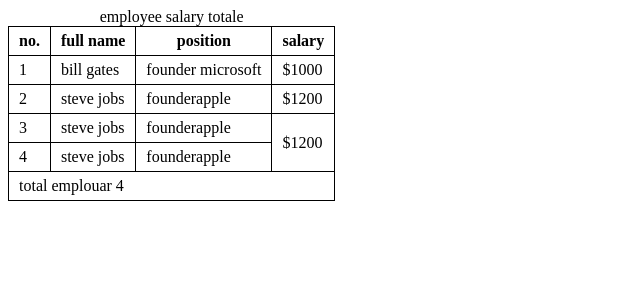
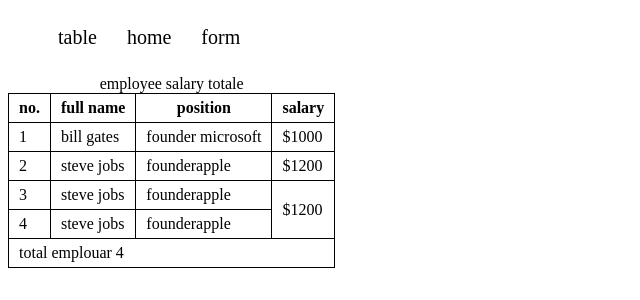
Before and after one commit to official-joyroy/form, a plain HTML site: page table.html in a window 1280 px wide. Shown: the whole page, without its empty margins (0-640 px from the left). Drawn offline with Linux system fonts and the light colour scheme.

Commit message:
first commit

```diff
--- /dev/null
+++ b/nav.css
@@ -0,0 +1,19 @@
+ nav >ul{
+            display: flex;
+
+        }
+        nav li{
+            list-style: none;
+            margin-right: 10px;
+            padding: 10px;
+
+        }
+        nav li:hover{
+            background-color: lightgray;
+
+        }
+        nav li a{
+            text-decoration: none;
+            color: black;
+            font-size: 20px;
+        }
--- a/table.html
+++ b/table.html
@@ -4,6 +4,7 @@
     <meta charset="UTF-8">
     <meta name="viewport" content="width=device-width, initial-scale=1.0">
     <title>html table</title>
+    <link rel="stylesheet" href="nav.css">
     <style>
         table{
             border-collapse: collapse;
@@ -16,9 +17,19 @@
             border: 1px solid black;
             padding: 5px 10px;
         }
+
     </style>
 </head>
 <body>
+    <header>
+        <nav>
+            <ul>
+                <li><a href="table.html">table</a></li>
+                <li><a href="index.html">home</a></li>
+                <li><a href="form.html">form</a></li>
+            </ul>
+        </nav>
+    </header>
     <table>
         <caption>employee salary totale</caption>
         <tr>
```
Also changed, not shown: form.html (+10 -1 lines), index.html (+8 -1 lines).
